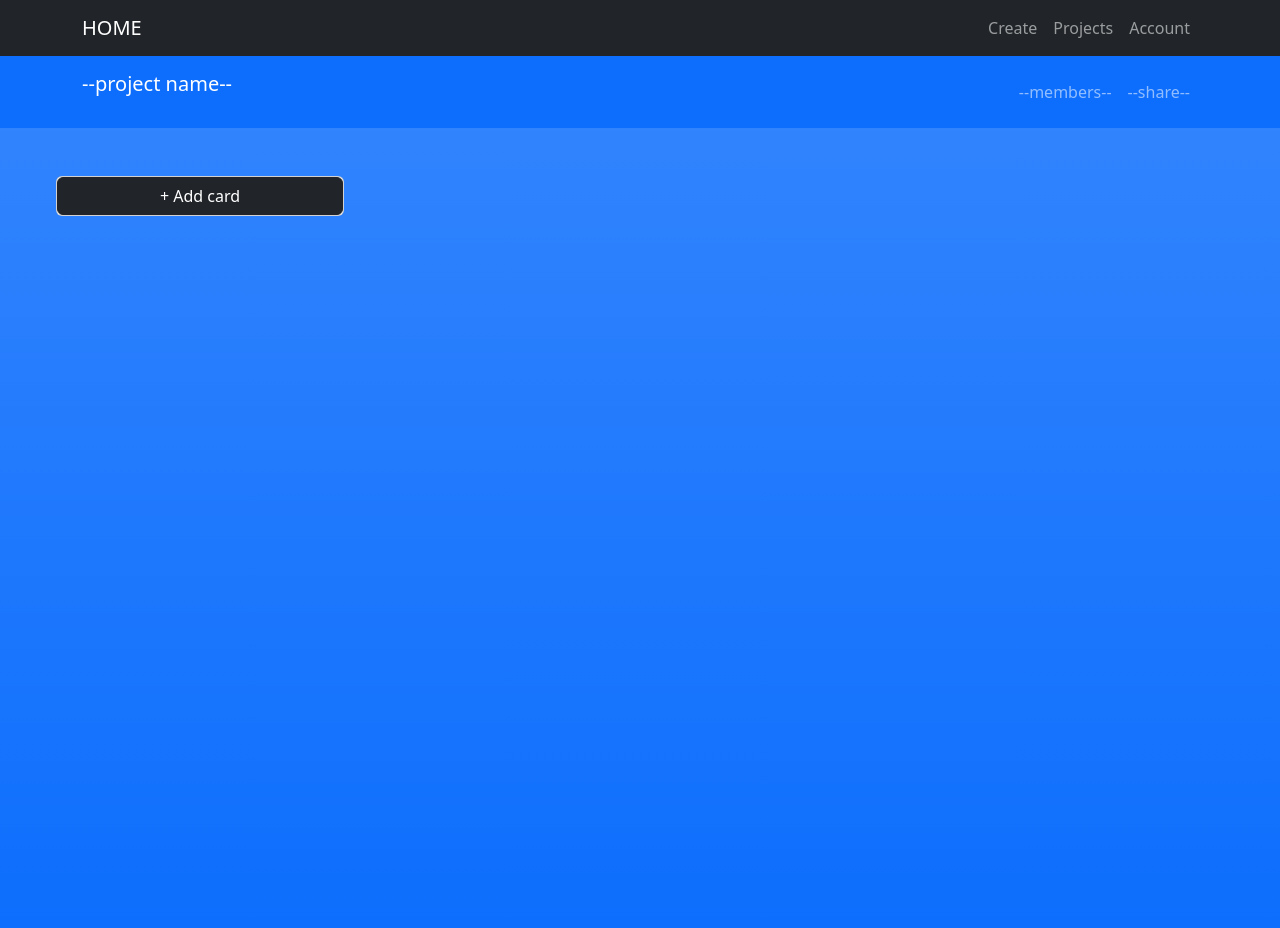
After one commit to KedithJW/COSC213-Project, a PHP site: page /board.php in a window 1280 px wide. The commit adds this page. Run offline with PHP 8.4, Linux system fonts and the light colour scheme.

Commit message:
Updates for index

```diff
--- /dev/null
+++ b/public/board.js
@@ -0,0 +1,392 @@
+console.log("Script loaded!");
+//////// board.php scripts //////////
+
+$(document).ready(function() {
+
+  // Add card script
+  $(".add-card-btn").click(function(){
+
+    // Outer wrapper
+    const colDiv = $("<div>").addClass("col-auto px-2");
+
+    // Card
+    const cardDiv = $("<div>").addClass("card new-card").css("width", "18rem");
+
+    // Card header
+    const cardHeader = $("<div>").addClass("card-header bg-secondary");
+
+    // Delete card btn
+    const deleteCardBtn = $('<i>').addClass("btn btn-light delete-card-btn bi bi-trash3-fill");
+
+    // Text area
+    const textArea = $("<textarea>").addClass("form-control card-name").val("--Card Name--");
+
+    // List group with items
+    const listGroup = $("<ul>").addClass("list-group list-group-flush");
+
+    // don't need for now, but might be useful when populating from db
+    // const tasks = ["Task 1", "Task 2", "Task 3"];
+    // tasks.forEach(task => {
+    //   const listItem = $("<li>").addClass("list-group-item").text(task);
+    //   listGroup.append(listItem);
+    // });
+
+    // Add task button
+    const addTaskBtn = $("<a>")
+      .attr("href", "#")
+      .addClass("btn btn-dark add-task-btn")
+      .text("+ Add task");
+
+    cardHeader.append(deleteCardBtn, textArea);
+
+    // Put it all together
+    cardDiv.append(cardHeader, listGroup, addTaskBtn);
+    colDiv.append(cardDiv);
+
+    // Add to page
+    $(this).closest(".col-auto").before(colDiv);
+    //textArea.focus();
+    //$("#cardContainer").append(colDiv);
+  });
+
+
+  // add task script
+  $(document).on("click", ".add-task-btn", function() {
+
+    // Find the nearest card and its list
+    const card = $(this).closest(".card");
+    const listGroup = card.find(".list-group");
+
+    const newDeleteBtn = $('<i>').addClass("btn btn-light delete-task-btn bi bi-trash3-fill");
+    // Create new text area
+    const newText = $('<textarea>').addClass("form-control task-name").text("Another one");
+    // Eventually will implement more than just text area... so put inside a <div>
+    // The div will represent the task object... childNodes are the attributes
+    // So id should be assigned to div... update task then needs to use this id
+    //const newTaskDiv = $('<div>').addClass("new-task");
+    // Create a new task list item
+    const newTask = $("<li>").addClass("list-group-item new-task");
+
+    // Append it to the list
+    //newTaskDiv.append(newDeleteBtn);
+    //newTaskDiv.append(newText);
+    newTask.append(newDeleteBtn, newText);
+    listGroup.append(newTask);
+    newText.focus();
+  });
+
+  //CREATE CARD HERE
+  async function createCard(cardName, newCard) {
+    const url = '/../COSC213-PROJECT/api/addCard.php';
+    const cardData = {cardname: cardName}; // seems redundant but trying to reformat for JSON
+
+
+    fetch(url, {
+      method: 'POST',
+      headers: {'Content-Type': 'application/json'}, // looks like directory but it's actually a MIME type
+      body: JSON.stringify(cardData),
+    })
+    .then(response => response.text())  // note: text(), not json()
+    .then(cardId => {
+      newCard.attr('id', cardId);
+    })
+    .catch((error) => {
+        console.error('Error:', error);
+    });
+  }
+
+  // create-task function for eventListener below
+  async function createTask(taskName, cardId, taskListItem) {
+    const url = '/../COSC213-PROJECT/api/addTask.php';
+    const taskData = {taskname: taskName,
+                      cardid: cardId}; // seems redundant but trying to reformat for JSON
+
+
+    fetch(url, {
+      method: 'POST',
+      headers: {'Content-Type': 'application/json'}, // looks like directory but it's actually a MIME type
+      body: JSON.stringify(taskData),
+    })
+    .then(response => response.text())  // note: text(), not json()
+    .then(taskId => {
+      taskListItem.id = taskId;
+    })
+    .catch((error) => {
+        console.error('Error:', error);
+    });
+  }
+
+  async function deleteCard(cardId) {
+    const url = '/../COSC213-PROJECT/api/deleteCard.php'
+    const cardData = {cardid: cardId};
+
+    fetch(url, {
+      method: 'POST',
+      headers: {'Content-Type': 'application/json'},
+      body: JSON.stringify(cardData),
+    })
+    .then(response => {
+        if (!response.ok) {
+            throw new Error(`HTTP error! status: ${response.status}`);
+        }
+        return response.json();
+    })
+    .catch((error) => {
+      console.error('Error:', error);
+    });
+  }
+
+  async function deleteTask(taskId) {
+    const url = '/../COSC213-PROJECT/api/deleteTask.php'
+    const taskData = {taskid: taskId};
+
+    fetch(url, {
+      method: 'POST',
+      headers: {'Content-Type': 'application/json'},
+      body: JSON.stringify(taskData),
+    })
+    .then(response => {
+        if (!response.ok) {
+            throw new Error(`HTTP error! status: ${response.status}`);
+        }
+        return response.json();
+    })
+    .catch((error) => {
+      console.error('Error:', error);
+    });
+  }
+  // UPDATE card
+  async function updateCard(cardId, cardName) {
+    const url = '/../COSC213-PROJECT/api/updateCard.php'
+    const cardData = {cardid: cardId,
+                      cardname: cardName};
+
+    fetch(url, {
+      method: 'POST',
+      headers: {'Content-Type': 'application/json'},
+      body: JSON.stringify(cardData),
+    })
+    .then(response => {
+        if (!response.ok) {
+            throw new Error(`HTTP error! status: ${response.status}`);
+        }
+        return response.json();
+    })
+    .then(data => {
+        console.log('Success:', data);
+    })
+    .catch((error) => {
+        console.error('Error:', error);
+    });
+  }
+  // updateTask function
+  async function updateTask(taskId, taskName) {
+    const url = '/../COSC213-PROJECT/api/updateTask.php'
+    const taskData = {taskid: taskId,
+                      taskname: taskName};
+
+    fetch(url, {
+      method: 'POST',
+      headers: {'Content-Type': 'application/json'},
+      body: JSON.stringify(taskData),
+    })
+    .then(response => {
+        if (!response.ok) {
+            throw new Error(`HTTP error! status: ${response.status}`);
+        }
+        return response.json();
+    })
+    .then(data => {
+        console.log('Success:', data);
+    })
+    .catch((error) => {
+        console.error('Error:', error);
+    });
+  }
+  // Add card to DOM (for readinig cards from db)
+  function addCardToDom(card) {
+    //const board = $('#board-1');
+
+    const colDiv = $("<div>").addClass("col-auto px-2");
+    const cardDiv = $("<div>").addClass("card existing-card").attr("id", `card-${card.id}`).css("width", "18rem");
+    const cardHeader = $("<div>").addClass("card-header bg-secondary");
+    const deleteCardBtn = $('<i>').addClass("btn btn-light delete-card-btn bi bi-trash3-fill");
+    const textArea = $("<textarea>").addClass("form-control card-name").val(card.name);
+    const listGroup = $("<ul>").addClass("list-group list-group-flush");
+    const addTaskBtn = $("<a>")
+      .attr("href", "#")
+      .addClass("btn btn-dark add-task-btn")
+      .text("+ Add task");
+    cardHeader.append(deleteCardBtn, textArea);
+    cardDiv.append(cardHeader, listGroup, addTaskBtn);
+    colDiv.append(cardDiv);
+    $("#add-card-container").before(colDiv); // this fixes add-card button to the end
+  }
+  // Add task to DOM (for reading tasks from db)
+  function addTaskToDom(task) {
+    const card = $(`#card-${task.card_id}`); // This is correct, above line confirms
+    const listGroup = card.find('.list-group');
+
+    // Create delete btn
+    const newDeleteBtn = $('<i>').addClass("btn btn-light delete-task-btn bi bi-trash3-fill");
+    // Create new text area and add task name
+    const newText = $('<textarea>').addClass("form-control task-name").val(task.name);
+    // Create a new task list item
+    const newTask = $("<li>").addClass("list-group-item existing-task").attr("id", `task-${task.id}`);
+
+    // Append it to the list
+    newTask.append(newDeleteBtn, newText);
+    listGroup.append(newTask);
+  }
+
+  function deleteCardFromDom(cardElement) {
+    if (cardElement) {
+      cardElement.remove();
+    }
+  }
+
+  function deleteTaskFromDom(taskElement) {
+    if (taskElement) {
+      taskElement.remove();
+    }
+  }
+  // READ cards
+  async function loadCards() {
+    try {
+      console.log('Getting cards...');
+      const response = await fetch('/../COSC213-PROJECT/api/getCards.php')
+      const data = await response.json();
+
+      if (data.success) {
+        data.cards.forEach(card => {
+          //create html element and append...
+          addCardToDom(card);
+        });
+      } else {
+          console.error('Failed to load cards:', data.error);
+      }
+    } catch(err) {
+        console.error('Error fetching cards:', err);
+    }
+  }
+  // READ tasks function
+  async function loadTasks() {
+    try {
+      console.log('Getting tasks...');
+      const response = await fetch('/../COSC213-PROJECT/api/getTasks.php')
+      console.log("HTTP status:", response.status);
+      const data = await response.json();
+      // for trouble shooting: run next two lines instead above line
+      //const text = await response.text();
+      //console.log("Raw response:", text);
+      console.log(data.success);
+      if (data.success) {
+        data.tasks.forEach(task => {
+          //create html element and append...
+          //console.log(task.card_id);
+          addTaskToDom(task);
+        });
+      } else {
+          console.error('Failed to load tasks:', data.error);
+      }
+    } catch(err) {
+        console.error('Error fetching tasks:', err);
+    }
+  }
+
+  // page load event listener
+  $(document).ready(() => {
+    loadCards().then(loadTasks);
+  });
+
+  // keydown event listener
+  document.addEventListener('keydown', function(event) {
+    if (event.key === 'Enter') {
+      event.preventDefault(); // prevents adding line break
+      event.target.readOnly = true;
+      event.target.blur();
+        // CREATE Task
+        if(event.target
+          && event.target.classList.contains('task-name')
+          && event.target.parentNode.classList.contains('new-task')) {
+            const taskName = event.target.value;
+            //const cardId = $(event.target).closest('div.existing-card') // hold up... have we assigned card id?
+            if(taskName) {
+              const cardIdString = $(event.target).closest('div.existing-card').attr('id');
+              //console.log("Detected cardIdString:", cardIdString);
+              const cardId = parseInt(cardIdString.replace('card-', ''), 10);
+              //console.log("Detected cardId:", cardId);
+              createTask(taskName, cardId, event.target.parentNode);
+              //change task div class to existing-task... this will help separate CRUD operations
+              event.target.parentNode.classList.replace('new-task', 'existing-task');
+            }
+        }
+        // UPDATE Task
+        else if(event.target
+          && event.target.classList.contains('task-name')
+          && event.target.parentNode.classList.contains('existing-task')) {
+            console.log('Updating task...')
+            const idString = event.target.parentNode.id;
+            const taskId = parseInt(idString.replace('task-', ''), 10);
+            const taskName = event.target.value;
+            if(taskName) {
+              updateTask(taskId, taskName);
+            }
+        }
+        // CREATE Card
+        else if(event.target
+          && event.target.classList.contains('card-name')
+          && $(event.target).closest('div.new-card').length > 0) { //if length > 0 then div.new-card exists
+            const cardName = event.target.value;
+            if(cardName) {
+              createCard(cardName, $(event.target).closest('div.new-card'));
+              $(event.target).closest('div.new-card').removeClass('new-card').addClass('existing-card');
+            }
+        }
+        // UPDATE Card
+        else if(event.target
+          && event.target.classList.contains('card-name')
+          && $(event.target).closest('div.existing-card').length > 0) {
+            const idString = $(event.target).closest('div.existing-card').attr('id');
+            const cardId = parseInt(idString.replace('card-', ''), 10);
+            const cardName = event.target.value;
+            if(cardName) {
+              updateCard(cardId, cardName);
+            }
+          }
+    }
+  });
+
+  document.addEventListener('click', function(event) {
+    // Handle changing task text
+    if(event.target
+       && event.target.classList.contains('task-name')
+       && event.target.parentNode.classList.contains('existing-task'))
+    {
+      event.target.readOnly = false;
+      event.target.focus();
+    }
+    if(event.target
+       && event.target.classList.contains('card-name')
+       && $(event.target).closest('div.existing-card').length > 0)
+    {
+      event.target.readOnly = false;
+      event.target.focus();
+    }
+    // DELETE Task
+    if(event.target && event.target.classList.contains('delete-task-btn')) {
+      const idString = event.target.parentNode.id;
+      const taskId = parseInt(idString.replace('task-', ''), 10);
+      deleteTask(taskId);
+      deleteTaskFromDom(event.target.parentNode);
+    }
+    // DELETE Card
+    if(event.target && event.target.classList.contains('delete-card-btn')) {
+      const idString = $(event.target).closest('div.existing-card').attr('id');
+      const cardId = parseInt(idString.replace('card-', ''), 10);
+      deleteCard(cardId);
+      deleteCardFromDom($(event.target).closest('div.col-auto'));
+    }
+  });
+
+});
--- /dev/null
+++ b/public/board.php
@@ -0,0 +1,78 @@
+<!DOCTYPE html>
+<html lang="en">
+<head>
+    <meta charset="UTF-8">
+    <meta name="viewport" content="width=device-width, initial-scale=1.0">
+    <link href="https://cdn.jsdelivr.net/npm/bootstrap@5.3.8/dist/css/bootstrap.min.css" rel="stylesheet" integrity="sha384-sRIl4kxILFvY47J16cr9ZwB07vP4J8+LH7qKQnuqkuIAvNWLzeN8tE5YBujZqJLB" crossorigin="anonymous">
+    <link href="https://cdn.jsdelivr.net/npm/bootstrap-icons/font/bootstrap-icons.css" rel="stylesheet">
+    <script src="https://ajax.googleapis.com/ajax/libs/jquery/3.7.1/jquery.min.js"></script>
+    <title>BS Practice</title>
+</head>
+<body>
+    <!-- NAVBAR / HEADER -->
+    <nav class="navbar navbar-expand-lg bg-dark navbar-dark">
+        <div class="container">
+            <a href="/public/index.php" class="navbar-brand">HOME</a>
+            <button
+                class="navbar-toggler"
+                type="button"
+                data-bs-toggle="collapse"
+                data-bs-target="#navmenu"
+            >
+                <span class="navbar-toggler-icon"></span>
+            </button>
+
+            <div class="collapse navbar-collapse" id="navmenu">
+                <ul class="navbar-nav ms-auto">
+                    <li class="nav-item">
+                        <a href="#learn" class="nav-link">Create</a>
+                    </li><li class="nav-item">
+                        <a href="#projects" class="nav-link">Projects</a>
+                    </li><li class="nav-item">
+                        <a href="#who" class="nav-link">Account</a>
+                    </li>
+                </ul>
+            </div>
+        </div>
+    </nav>
+
+    <!-- PROJECT HEADER -->
+    <nav class="navbar navbar-expand-lg bg-primary navbar-dark">
+        <div class="container">
+            <p class="navbar-brand">--project name--</p>
+            <button
+                class="navbar-toggler"
+                type="button"
+                data-bs-toggle="collapse"
+                data-bs-target="#navmenu"
+            >
+                <span class="navbar-toggler-icon"></span>
+            </button>
+
+            <div class="collapse navbar-collapse" id="navmenu">
+                <ul class="navbar-nav ms-auto">
+                    <li class="nav-item">
+                        <a href="#" class="nav-link">--members--</a>
+                    </li><li class="nav-item">
+                        <a href="#" class="nav-link">--share--</a>
+                    </li>
+                </ul>
+            </div>
+        </div>
+    </nav>
+
+    <!-- TASK CARDS -->
+    <section class="p-5 bg-primary bg-gradient vh-100">
+        <div id= "board-1" class="row g-0">
+            <div id="add-card-container" class="col-auto px-2">
+                <div class="card" style="width: 18rem;">
+                    <a href="#" class="btn btn-dark add-card-btn">+ Add card</a>
+                </div>
+            </div>
+
+        </div>
+    </section>
+    <script src="https://cdn.jsdelivr.net/npm/bootstrap@5.3.8/dist/js/bootstrap.bundle.min.js" integrity="sha384-FKyoEForCGlyvwx9Hj09JcYn3nv7wiPVlz7YYwJrWVcXK/BmnVDxM+D2scQbITxI" crossorigin="anonymous"></script>
+    <script src="board.js" defer></script>
+</body>
+</html>
--- a/public/login.php
+++ b/public/login.php
@@ -29,7 +29,7 @@ try {
                 if (password_verify($password, $user['password'])) {
                     $_SESSION['user_id'] = $user['id'];
                     $_SESSION['username'] = $username;
-                    header("Location: board.php");
+                    header("Location: index.php");
                     exit;
                 } else {
                     $message = "Incorrect password.";
```
Also changed, not shown: db.txt (added, +26 -0 lines), public/index.php (+60 -39 lines).
